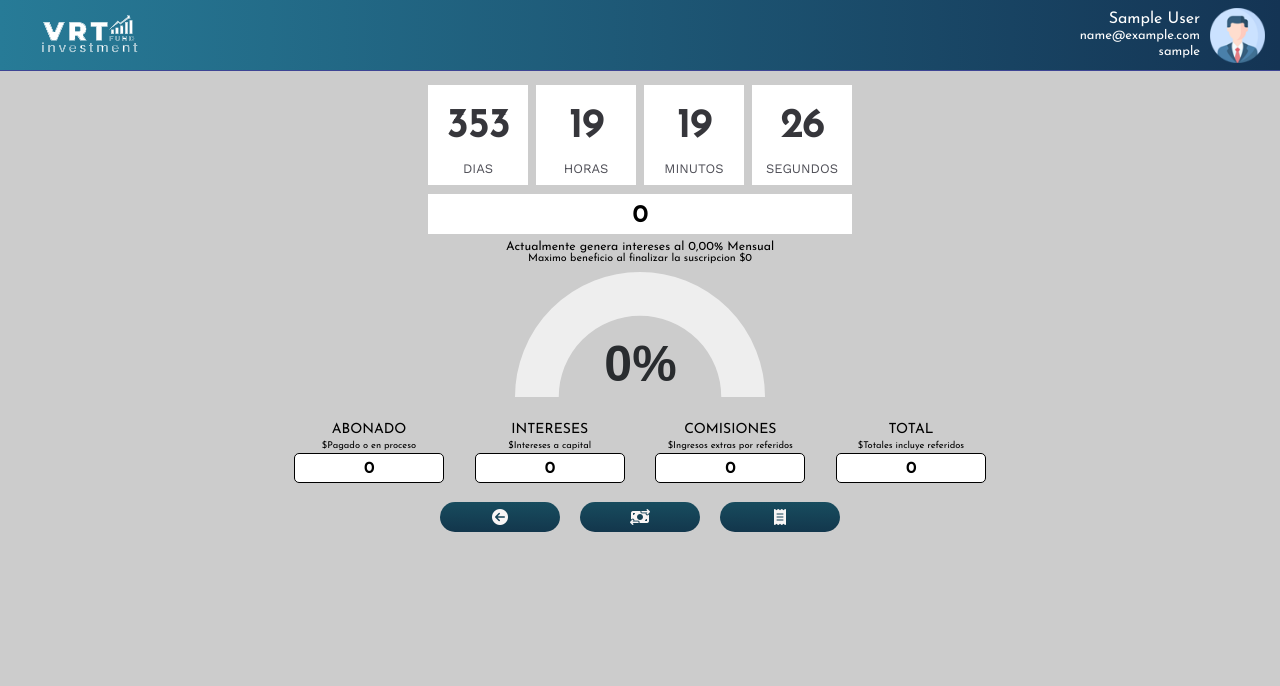
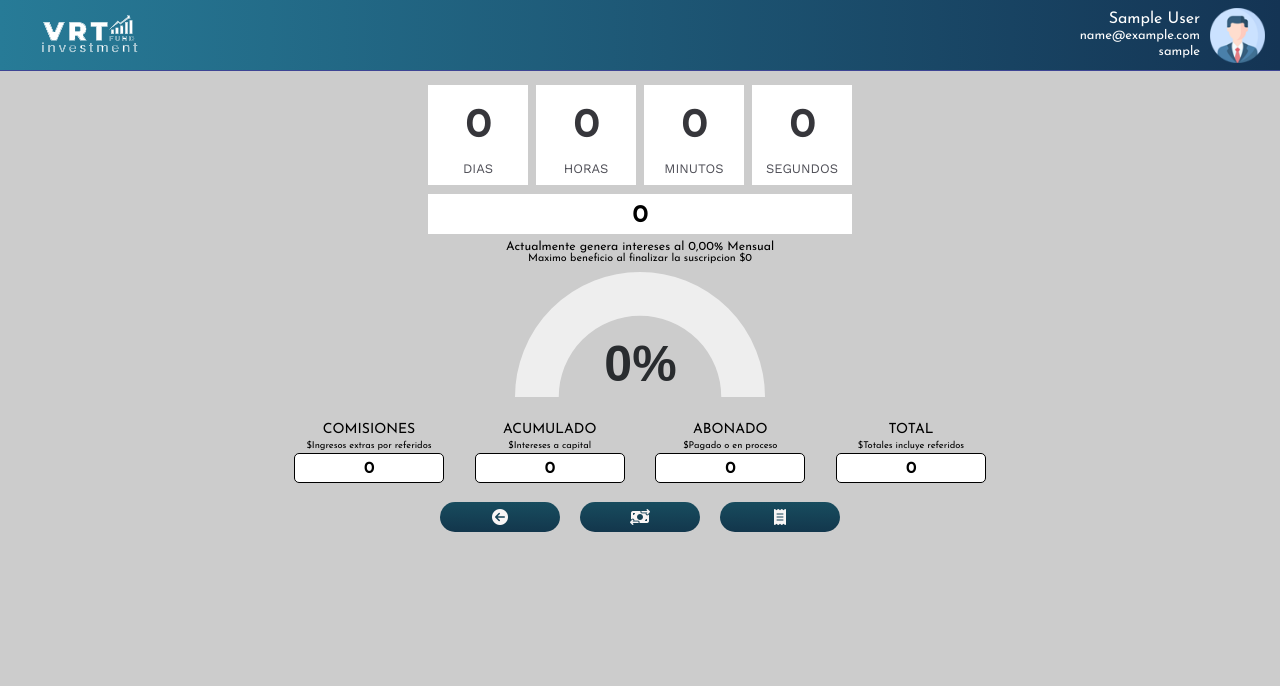
Before and after one commit to savelasquezo/VRT, a Django app: page /accounts/admin/ in a window 1280 px wide. Shown: the top 686 px of the page. Run offline with Django 4.2, Linux system fonts and the light colour scheme; the visitor is signed in with stand-in values (Sample User, id 1); data comes from the database, SQL or seed files in the repository.

Commit message:
Correcciones Finales Enero

```diff
--- a/core/InvestmentFund/admin.py
+++ b/core/InvestmentFund/admin.py
@@ -213,7 +213,7 @@
 
 
     fInvestRequestsStaff = {"fields": (
-        "username",
+        ("username","codigo"),
         ("full_name","country"),
         ("ammount","interest"),
         ("email","phone"),
--- a/core/InvestmentFund/functions.py
+++ b/core/InvestmentFund/functions.py
@@ -20,11 +20,11 @@
 
         ammount = info_user.ammount
         interest = info_user.interest
-        dayli_interest = interest/(100*30)
+        dayli_interest = ammount*interest/(100*30)
 
         available = info_user.available
 
-        max_profit = int(ammount*dayli_interest*days_difference)
+        max_profit = int(dayli_interest*days_difference)
 
         ref_available = info_user.ref_available
 
@@ -46,6 +46,7 @@
             'min_ammount': MINAMMOUNT,                  #//$Min-Retiro
             'ammount':ammount,                          #//Inversion Inicial
             'interest':interest,                        #//Interes Mensual
+            'dayli_interest':int(dayli_interest),       #//Interes Diario
             'total_paid':total_paid,                    #//Total Abonado
             'available':available,                      #//Disponible Intereses
             'ref_available': ref_available,             #//Disponible Comiciones
--- a/core/InvestmentFund/models.py
+++ b/core/InvestmentFund/models.py
@@ -67,7 +67,7 @@
                 help_text=_("Volumen de Retorno Mensual (%)"),)
 
     date_joined = models.DateTimeField(_("Ingreso"), default=timezone.now)
-    date_expire = models.DateTimeField(_("Finaliza"), default=(timezone.now() + timedelta(days=365)))
+    date_expire = models.DateTimeField(_("Finaliza"), default=timezone.now)
 
     available = models.PositiveBigIntegerField(_("Acumulado"),blank=True,default=0,
                 help_text=_("$Disponible Generado en Intereses"),)
@@ -158,6 +158,9 @@
 
     username = models.OneToOneField(Usuario, on_delete=models.CASCADE, limit_choices_to={'is_active': False})
 
+    codigo = models.CharField(_("Codigo"),max_length=64 ,unique=True,
+            help_text=_("Codigo Impreso en las Credenciales"))
+
     full_name = models.CharField(_("Nombre/Apellido"), max_length=64, blank=True)
     email = models.EmailField(_("E-mail"), blank=True)
     country = models.CharField(_("Ubicacíon"),max_length=64,blank=True)
@@ -181,7 +184,7 @@
                 help_text=_("Codigo del Usuario Staff Afiliador"))
 
     date_joined = models.DateTimeField(_("Ingreso"), default=timezone.now)
-    date_expire = models.DateTimeField(_("Finaliza"), default=(timezone.now() + timedelta(days=365)))
+    date_expire = models.DateTimeField(_("Finaliza"), default=timezone.now)
 
     rState = models.CharField(_("Estado"), choices=lst_sts, default="Pendiente", max_length=16)
 
--- a/core/InvestmentFund/signals.py
+++ b/core/InvestmentFund/signals.py
@@ -20,6 +20,7 @@
             email = instance.email,
             phone = instance.phone,
             country = instance.country,
+            codigo = instance.codigo,
             bank = instance.bank,
             bank_account = instance.bank_account,
             ammount = instance.ammount,
--- a/core/InvestmentFund/templates/interface/interface.html
+++ b/core/InvestmentFund/templates/interface/interface.html
@@ -36,17 +36,24 @@
 <!-- Knobbar section end-->
 <div class="contect-container">
   <div class="contect">
+    {% if user.is_staff %}
+      <div class="name n3">COMISIONES
+        <h6 class="help_text">$Ingresos extras por referidos</h6>
+        <h1 class="valor">{{ref_available|intcomma}}</h1>
+      </div>
+    {% else %}
+    <div class="name n3">INTERESES
+      <h6 class="help_text">$Interes Diario</h6>
+      <h1 class="valor">{{dayli_interest|intcomma}}</h1>
+    </div>
+    {% endif %}
+    <div class="name n2">ACUMULADO
+      <h6 class="help_text">$Intereses a capital</h6>
+      <h1 class="valor">{{available|intcomma}}</h1>
+    </div>
     <div class="name n1">ABONADO
       <h6 class="help_text">$Pagado o en proceso</h6>
       <h1 class="valor">{{total_paid|intcomma}}</h1>
-    </div>
-    <div class="name n2">INTERESES
-      <h6 class="help_text">$Intereses a capital</h6>
-      <h1 class="valor">{{available|intcomma}}</h1>
-    </div>
-    <div class="name n3">COMISIONES
-      <h6 class="help_text">$Ingresos extras por referidos</h6>
-      <h1 class="valor">{{ref_available|intcomma}}</h1>
     </div>
     <div class="name n4">TOTAL
       <h6 class="help_text">$Totales incluye referidos</h6>
```
